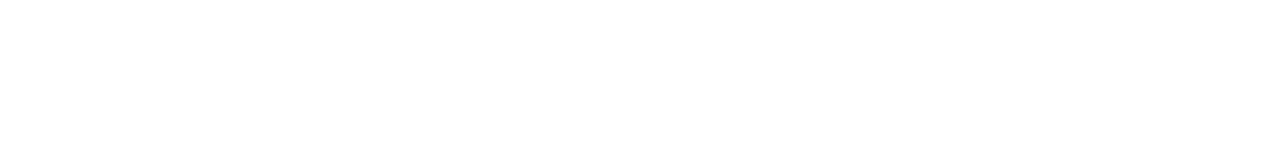
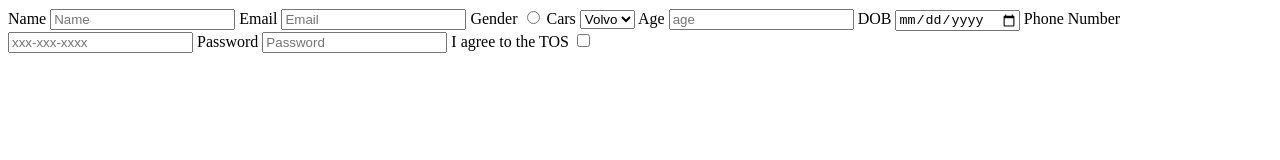
Before and after one commit to acciojob/signup-form-car-pavan0000, a website: page main.html in a window 1280 px wide. Drawn offline with Linux system fonts and the light colour scheme.

Commit message:
created a submission

```diff
--- a/main.html
+++ b/main.html
@@ -7,8 +7,39 @@
 </head>
 
 <body>
-	<!-- the entire body must be written by student -->
-    <script type="text/javascript" src="./script.js">
+
+	<form action="/action_page.php" method="post">
+		<label for="name">Name</labal>
+		<input type="text" id="name" placeholder="Name" required>
+
+		<label for="email">Email</labal>
+		<input type="email" id="email" placeholder="Email" required>
+
+		<label for="gender_m, gender_f">Gender</labal>
+		<input type="radio" id="gender_m, gender_f"  required>
+
+		<label for="cars">Cars</labal>
+		<select id="cars">
+			<option value="cars">Volvo</option>
+			<option value="cars">Jeep</option>
+			<option value="cars">RR</option>
+			<option value="cars">MG</option>
+		</select>
+
+		<label for="age">Age</labal>
+		<input type="number" id="age" placeholder="age" required>
+
+		<label for="dob">DOB</labal>
+		<input type="date" id="dob" required>
+
+		<label for="tel">Phone Number</labal>
+		<input type="tel" id="tel" placeholder="xxx-xxx-xxxx">
+		<label for="password">Password</labal>
+		<input type="password" id="password" placeholder="Password" required>
+		<label for="tos">I agree to the TOS</labal>
+		<input type="checkbox" id="tos" required>
+	</form>
+	<script type="text/javascript" src="./script.js">
 </script>
 
 </body>
```
